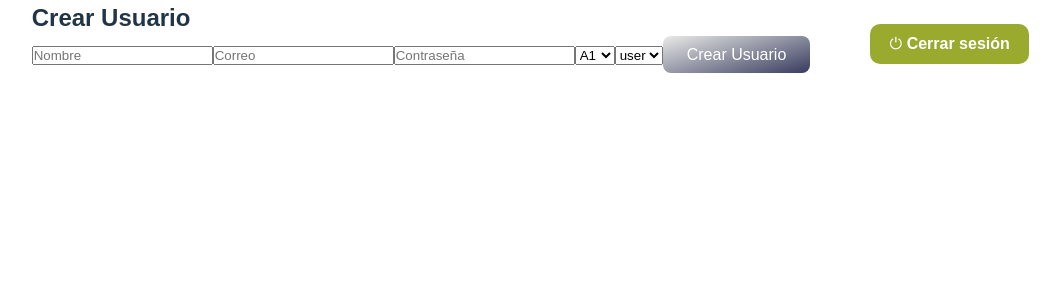
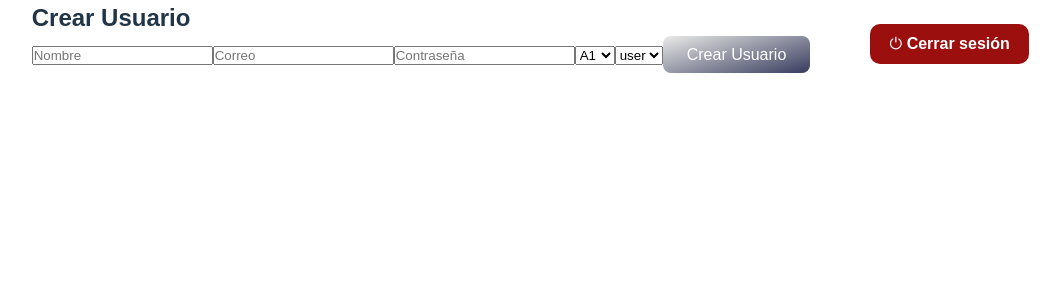
Before and after one commit to claretd23/SysEngLearn-vercel, a React (Vite) app: page /admin/create in a window 1280 px wide. Shown: the top 300 px of the page, without its empty margins (219-1279 px from the left). Built offline with nearby package versions, Linux system fonts and the light colour scheme; sample sign-in values are in the browser's storage.

Commit message:
cambio diseño ForgotPassword

```diff
--- a/src/styles/AdminDashboard.css
+++ b/src/styles/AdminDashboard.css
@@ -14,7 +14,7 @@
   position: absolute;
   top: 1.5rem;
   right: 2rem;
-  background-color: #9aaa2f;
+  background-color: #9b0f0f;
   color: #fff;
   font-weight: 600;
   border: none;
@@ -89,7 +89,7 @@
 
 .button-add:hover {
   transform: translateY(-2px);
-  background: linear-gradient(160deg, #9aaa2f, #222a5c);
+  background: linear-gradient(160deg, #f0f1ee, #222a5c);
 }
 
 .button-delete {
```
